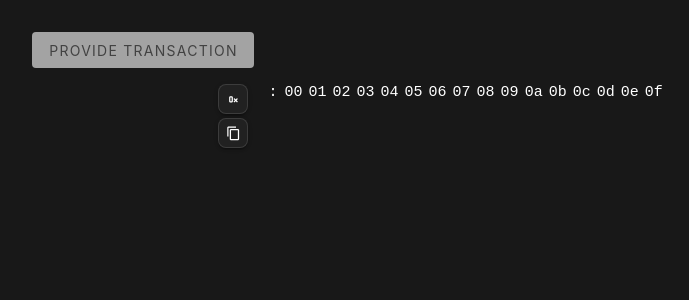
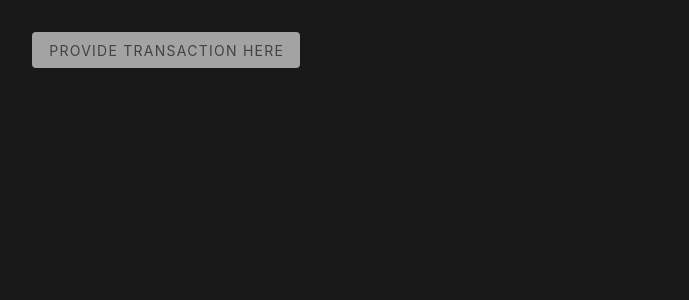
Before and after one commit to openhive-network/component-binary-view, a Vue app: page / in a window 1280 px wide. Shown: the top 300 px of the page, without its empty margins (0-689 px from the left). Built offline with nearby package versions, Linux system fonts and the light colour scheme.

Commit message:
Allow setting transaciton in url

```diff
--- a/src/App.vue
+++ b/src/App.vue
@@ -1,18 +1,30 @@
 <script setup lang="ts">
 import BinaryView from '@/components/BinaryView'
 import { ref } from 'vue'
-import { createWaxFoundation } from '@hiveio/wax';
+import { createWaxFoundation } from '@hiveio/wax'
 
-const transaction = ref('');
-const data = ref({ binary: "", offsets: [] });
+const transaction = ref('')
+const data: any = ref(undefined)
 
 const applyTransaction = () => {
-  createWaxFoundation().then(wax => {
-    const tx = wax.createTransactionFromJson(transaction.value);
+  createWaxFoundation().then((wax) => {
+    const tx = wax.createTransactionFromJson(transaction.value)
 
-    data.value = tx.binaryViewMetadata as any;
-  });
-};
+    data.value = tx.binaryViewMetadata as any
+
+    qs.set('transaction', btoa(tx.toApi()))
+
+    window.history.replaceState({}, '', `${location.pathname}?${qs.toString()}`)
+  })
+}
+
+const qs = new URLSearchParams(location.search)
+const savedTx = qs.get('transaction')
+
+if (savedTx) {
+  transaction.value = atob(savedTx)
+  applyTransaction()
+}
 </script>
 
 <template>
@@ -22,27 +34,29 @@ const applyTransaction = () => {
         <v-btn
           v-bind="activatorProps"
           color="surface-variant"
-          text="Provide transaction"
+          text="Provide transaction here"
           variant="flat"
         ></v-btn>
       </template>
 
       <template v-slot:default="{ isActive }">
-      <v-card title="Provide transaction">
+        <v-card title="Provide transaction">
           <v-card-text>
-            <v-textarea clearable v-model="transaction" label="JSON transaction" variant="outlined"></v-textarea>
+            <v-textarea
+              clearable
+              v-model="transaction"
+              label="JSON transaction"
+              variant="outlined"
+            ></v-textarea>
           </v-card-text>
           <v-card-actions>
             <v-spacer></v-spacer>
 
-            <v-btn
-              text="OK"
-              @click="isActive.value = false, applyTransaction()"
-            />
+            <v-btn text="OK" @click="(isActive.value = false), applyTransaction()" />
           </v-card-actions>
         </v-card>
       </template>
     </v-dialog>
-    <BinaryView class="mt-4" :data="data" />
+    <BinaryView class="mt-4" v-if="data" :data="data" />
   </main>
 </template>
--- a/src/components/BinaryView/utils/colors.ts
+++ b/src/components/BinaryView/utils/colors.ts
@@ -20,7 +20,7 @@ const generateRandomBackgroundColor = (seed: Color): Color => {
   const r = rComponent + (MAX_RGB_VALUE - bgColorAllowedRange);
   const g = gComponent + (MAX_RGB_VALUE - bgColorAllowedRange);
   const b = bComponent + (MAX_RGB_VALUE - bgColorAllowedRange);
-  const a = 0.15; // Ensuring semi-transparency
+  const a = 0.05; // Ensuring semi-transparency
 
   return { r, g, b, a };
 };
```
